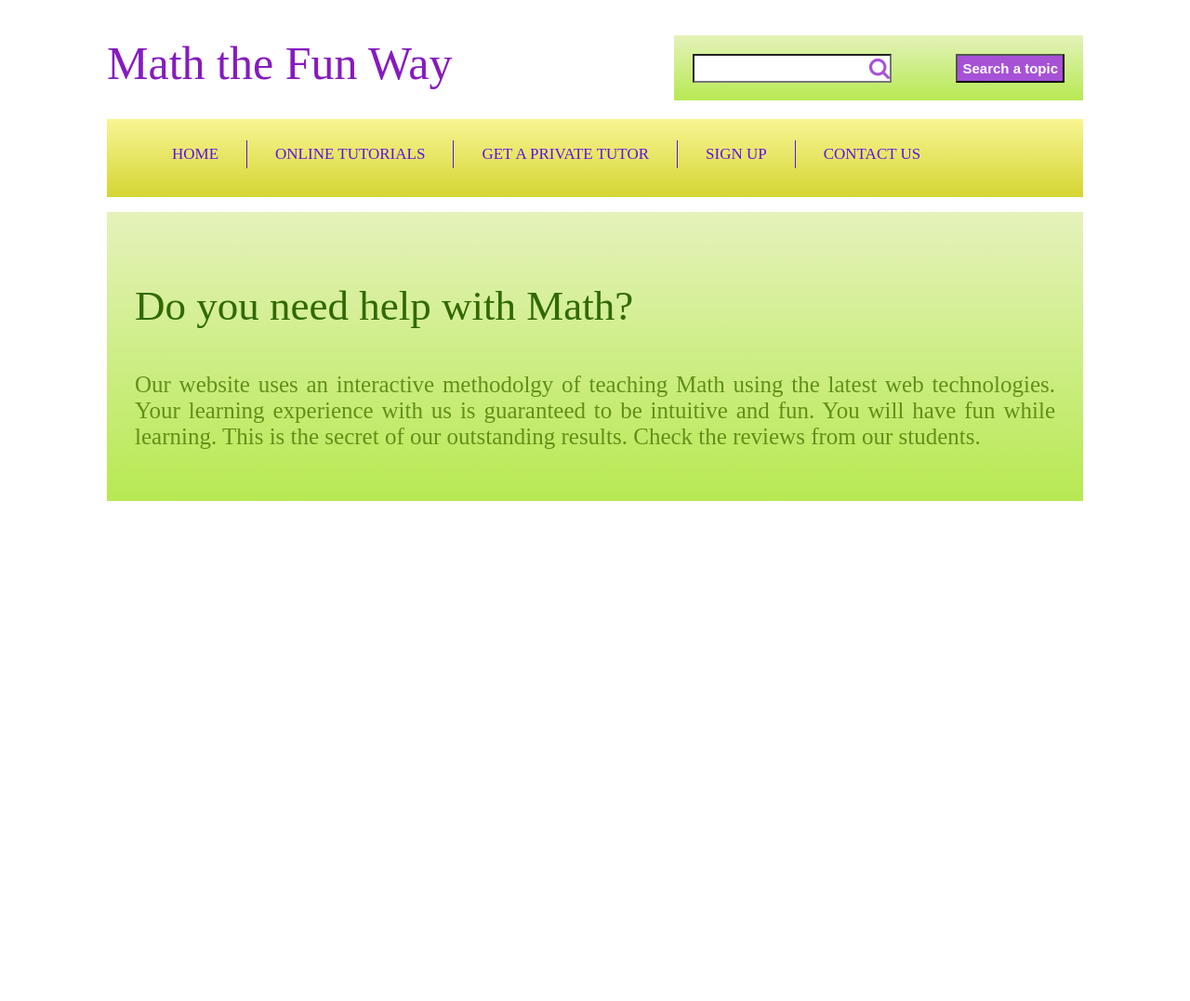
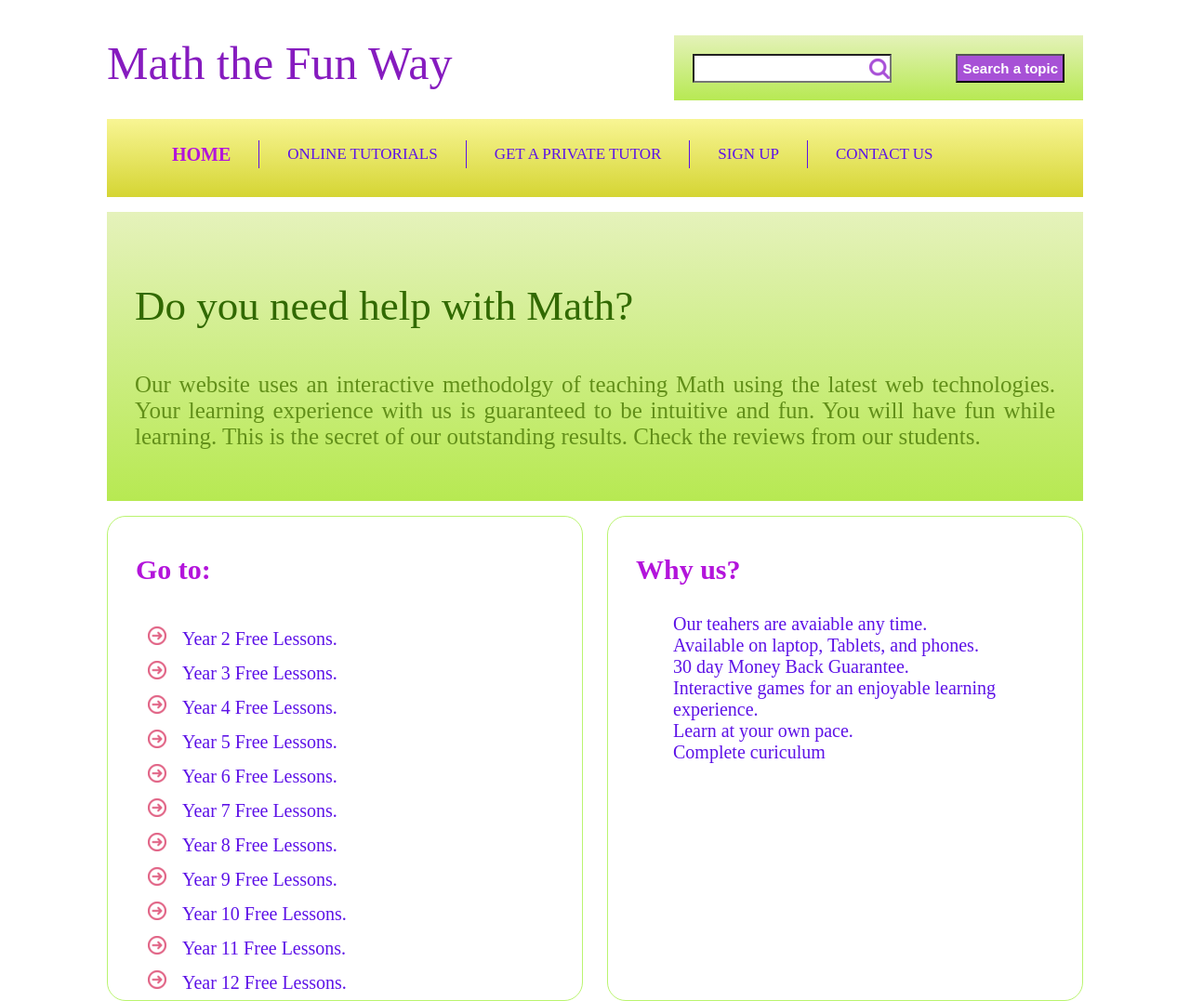
Before and after one commit to dt1993/Math-Tutorial, a plain HTML site: page index.html in a window 1280 px wide. Shown: the whole page at 93% size. Before the commit the page ends 800 px from the top, so only its background shows below. Drawn offline with Linux system fonts and the light colour scheme.

Commit message:
update left sidebar

```diff
--- a/assets/style.css
+++ b/assets/style.css
@@ -35,7 +35,7 @@ h1 a{
     padding: 5px;
     font-size: 15px;
     color: #E36A0c;
-    background: white url(images/Webp.net-resizeimage.png) right center no-repeat;
+    background: white url(images/Webp.net-resizeimage_search.png) right center no-repeat;
 }
 
 .submit{
@@ -85,7 +85,7 @@ ul{
     transition: font-size 0.3s ease;
 }
 
-#menu ul li a:hover {
+#menu ul li a:hover, #menu ul li a.active{
     font-size: 20px;
     font-weight: bold;
     color: #B314DB;
@@ -108,3 +108,52 @@ ul{
     color: #628F19;
     text-align: justify;
 }
+
+.sidebar {
+    height: 500px;
+    width: 450px;
+    border: 1px solid #BAF46F;
+    border-radius: 20px;
+    padding: 10px 30px;
+}
+
+.sidebar h3 {
+    color: #B314DB;
+    font-size: 30px;
+}
+
+#leftsidebar ul {
+    padding-top: 8px;
+}
+
+#leftsidebar ul li {
+    padding: 6px;
+    padding-left: 10px;
+    list-style-image: url(images/Webp.net-resizeimage_arrow.png);
+}
+
+.sidebar ul li a {
+    text-decoration: none;
+    font-size: 20px;
+    color: #5D12E7;
+    -webkit-transition: font-size 0.3s ease;
+    -moz-transition: font-size 0.3s ease;
+    -o-transition: font-size 0.3s ease;
+    -ms-transition: font-size 0.3s ease;
+    transition: font-size 0.3s ease;
+}
+
+.sidebar ul li :hover, .sidebar ul li a.active {
+    text-decoration: none;
+    color: #B314DB;
+    font-size: 23px;
+    font-weight: bold;
+}
+
+#leftsidebar {
+    float: left;
+}
+
+#rightsidebar {
+    float: right;
+}
--- a/index.html
+++ b/index.html
@@ -36,6 +36,36 @@
             <h3>Do you need help with Math?</h3>
             <p>Our website uses an interactive methodolgy of teaching Math using the latest web technologies. Your learning experience with us is guaranteed to be intuitive and fun. You will have fun while learning. This is the secret of our outstanding results. Check the reviews from our students.</p>
         </div>
+        <div id="leftsidebar" class="sidebar">
+            <h3>Go to:</h3>
+            <ul>
+                <li><a href="#">Year 2 Free Lessons.</a></li>
+                <li><a href="#">Year 3 Free Lessons.</a></li>
+                <li><a href="#">Year 4 Free Lessons.</a></li>
+                <li><a href="#">Year 5 Free Lessons.</a></li>
+                <li><a href="#">Year 6 Free Lessons.</a></li>
+                <li><a href="#">Year 7 Free Lessons.</a></li>
+                <li><a href="#">Year 8 Free Lessons.</a></li>
+                <li><a href="#">Year 9 Free Lessons.</a></li>
+                <li><a href="#">Year 10 Free Lessons.</a></li>
+                <li><a href="#">Year 11 Free Lessons.</a></li>
+                <li><a href="#">Year 12 Free Lessons.</a></li>
+            </ul>
+        </div>
+
+        <div id="rightsidebar" class="sidebar">
+            <h3>Why us?</h3>
+            <ul>
+                <li><a href="#">Our teahers are avaiable any time.</a></li>
+                <li><a href="#">Available on laptop, Tablets, and phones.</a></li>
+                <li><a href="#">30 day Money Back Guarantee.</a></li>
+                <li><a href="#">Interactive games for an enjoyable learning experience.</a></li>
+                <li><a href="#">Learn at your own pace.</a></li>
+                <li><a href="#">Complete curiculum</a></li>
+            </ul>
+
+        </div>
+
      </div>
 
 </body>
```
Also changed, not shown: assets/images/LogoMakr_9VshHX.png (added), assets/images/Webp.net-resizeimage_arrow.png (added), assets/images/Webp.net-resizeimage_search.png (added).
